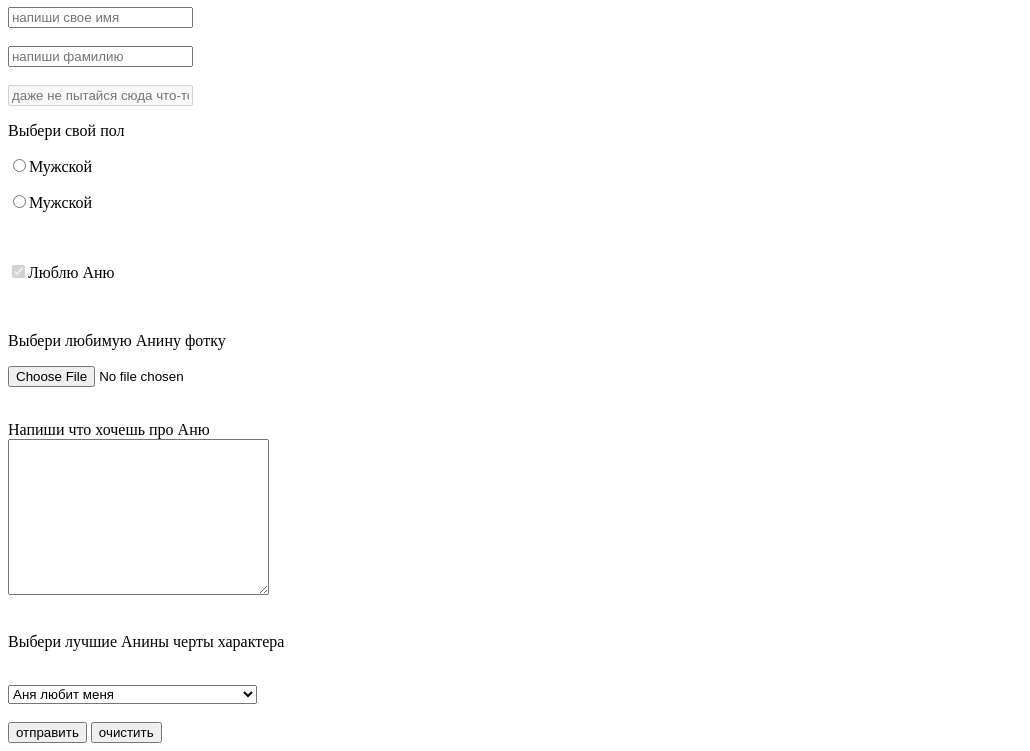
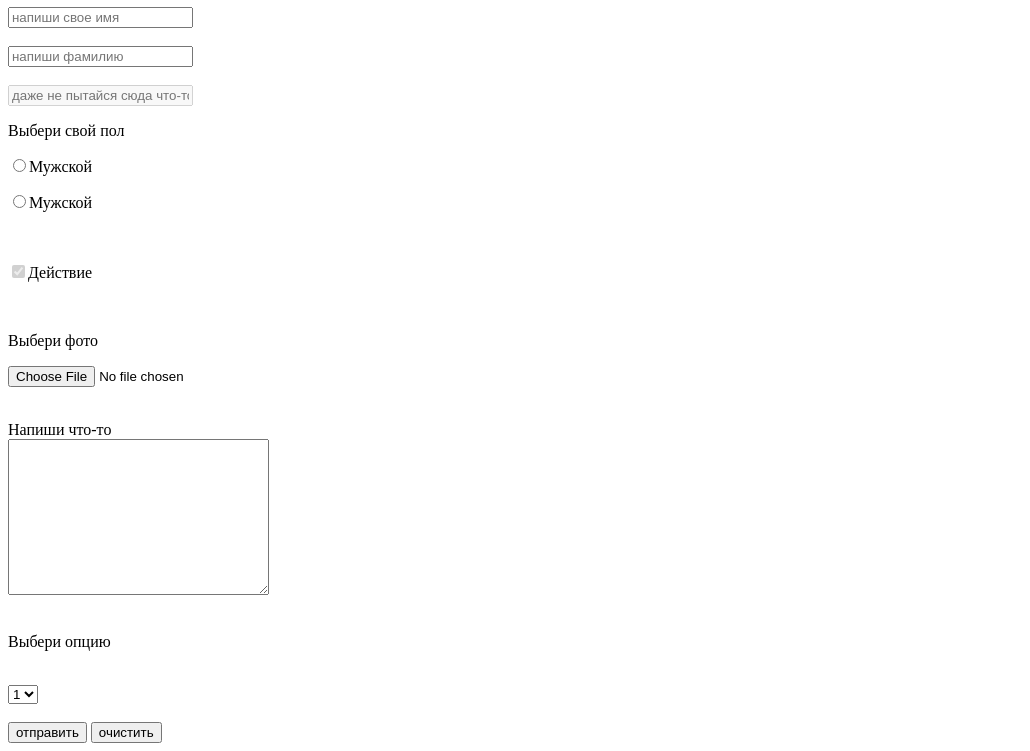
Before and after one commit to fixchick/fixchick.github.io, a plain HTML site: page html/practice2.html in a window 1280 px wide. Shown: the part 99-850 px from the top of the page, without its empty margins (0-1030 px from the left). Drawn offline with Linux system fonts and the light colour scheme.

Commit message:
Update practice2.html

```diff
--- a/html/practice2.html
+++ b/html/practice2.html
@@ -3,7 +3,7 @@
   lang="ru">
   <head></head>
   <body>
-    <h1>Олежка, пройди, пожалуйста, эту анкету, иначе не получишь ужин</h1>
+    <h1>Пройдите, пожалуйста, опрос</h1>
 
     <form action="#" method="get" enctype="multipart/form-data"></form>
     <div>
@@ -45,32 +45,31 @@
     <br />
     <div>
       <p>
-        <input checked disabled type="checkbox" name="love" value="yes" />Люблю
-        Аню
+        <input checked disabled type="checkbox" name="love" value="yes" />Действие
       </p>
     </div>
     <br />
-    <p>Выбери любимую Анину фотку</p>
+    <p>Выбери фото</p>
     <div>
       <p><input type="file" name="foto" /></p>
     </div>
     <br />
-    <label for="text">Напиши что хочешь про Аню</label>
+    <label for="text">Напиши что-то</label>
     <div>
       <textarea id="text" name="text" cols="30" rows="10"></textarea>
     </div>
     <br />
-    <p>Выбери лучшие Анины черты характера</p>
+    <p>Выбери опцию</p>
     <br />
     <div>
       <select name="traits">
-        <option value="one">Аня любит меня</option>
-        <option value="two">Аня умненькая</option>
-        <option value="three">Аня красотка</option>
-        <option value="four">Аня остроумная</option>
-        <option value="five">Аня красиво поет</option>
-        <option value="six">аня великолепно танцует</option>
-        <option value="seven">Не смог выбрать одно, выбираю все</option>
+        <option value="one">1</option>
+        <option value="two">2</option>
+        <option value="three">3</option>
+        <option value="four">4</option>
+        <option value="five">5</option>
+        <option value="six">6</option>
+        <option value="seven">7</option>
         ></select
       >
     </div>
```
